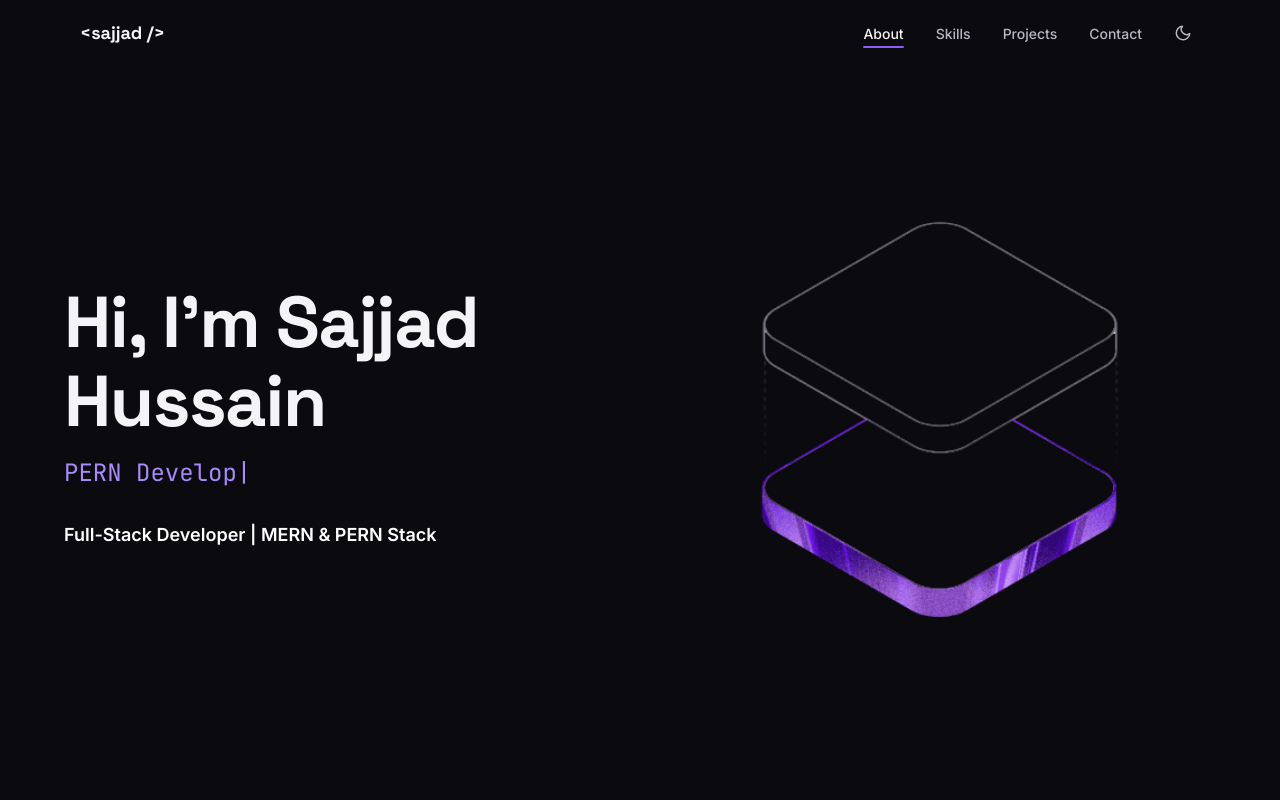
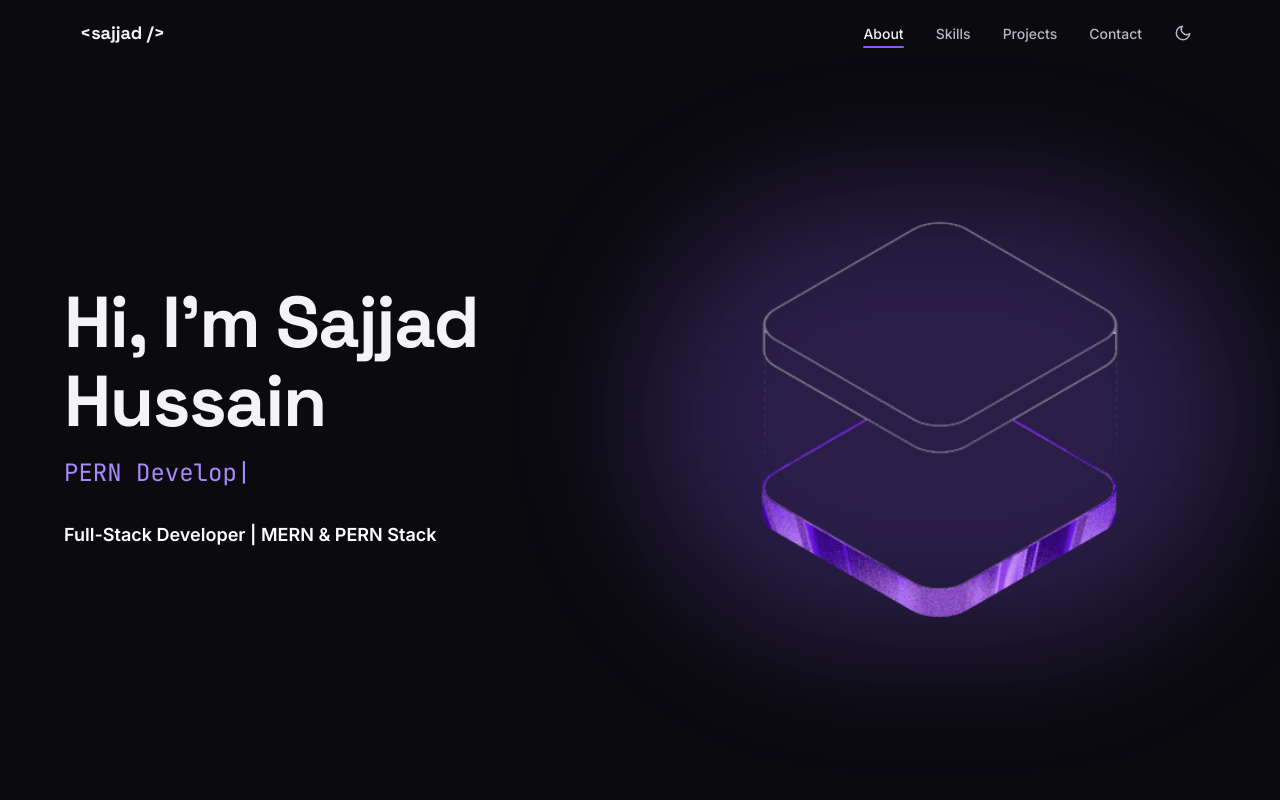
Before and after one commit to sajad-husain/portfolio-website, a React (Vite) app: page / in a window 1280 px wide. Shown: the top 800 px of the page. Built offline with nearby package versions, Linux system fonts and the light colour scheme.

Commit message:
style: glowing floating hero image

```diff
--- a/src/components/Hero.jsx
+++ b/src/components/Hero.jsx
@@ -23,11 +23,15 @@ function Hero() {
                     </p>
                 </div>
 
-                <div className="hidden md:flex justify-center">
+                <div className="relative hidden md:flex justify-center">
+                    <div
+                        className="absolute inset-0 -m-6 rounded-full bg-accent/25 blur-3xl"
+                        aria-hidden="true"
+                    ></div>
                     <img
                         src={heroImg}
                         alt="Sajjad Hussain"
-                        className="max-w-sm w-full rounded-2xl"
+                        className="relative max-w-sm w-full rounded-2xl animate-float"
                         fetchpriority="high"
                     />
                 </div>
```
